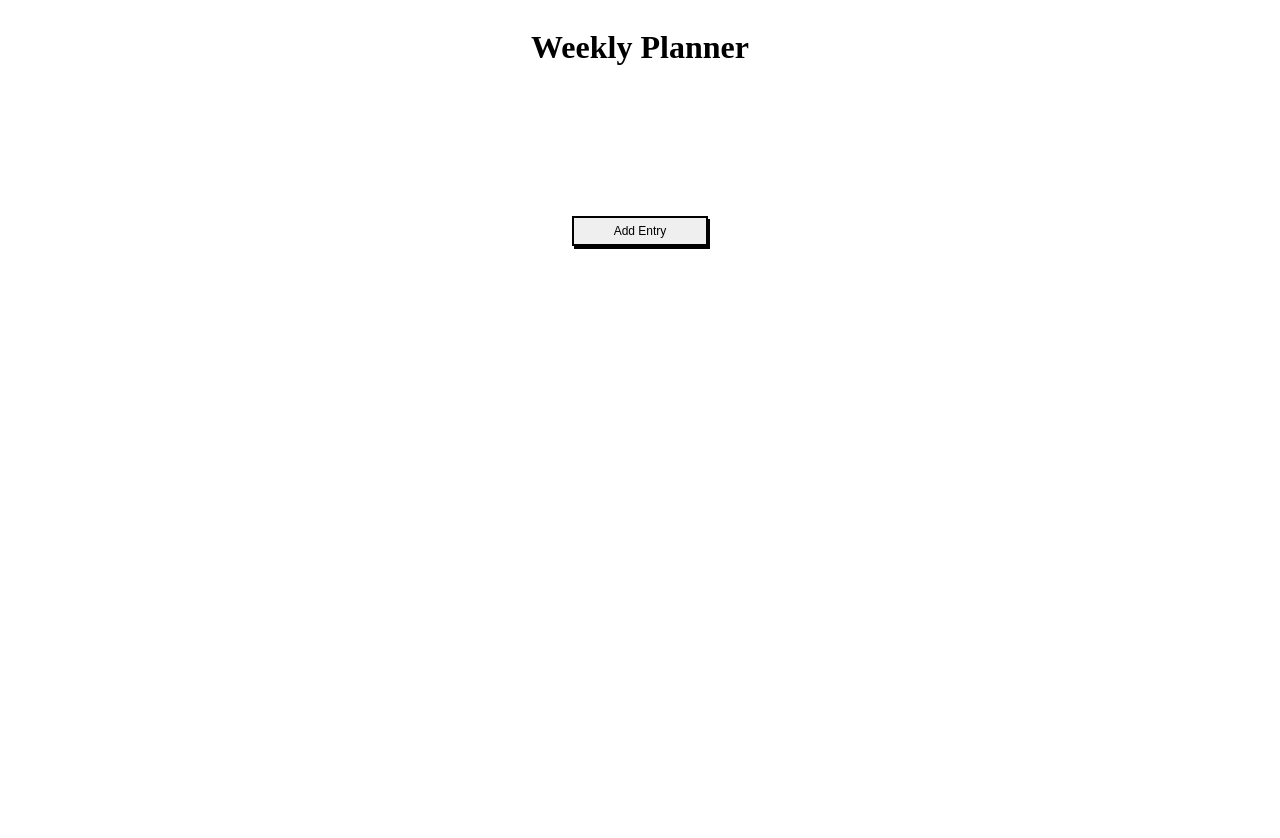
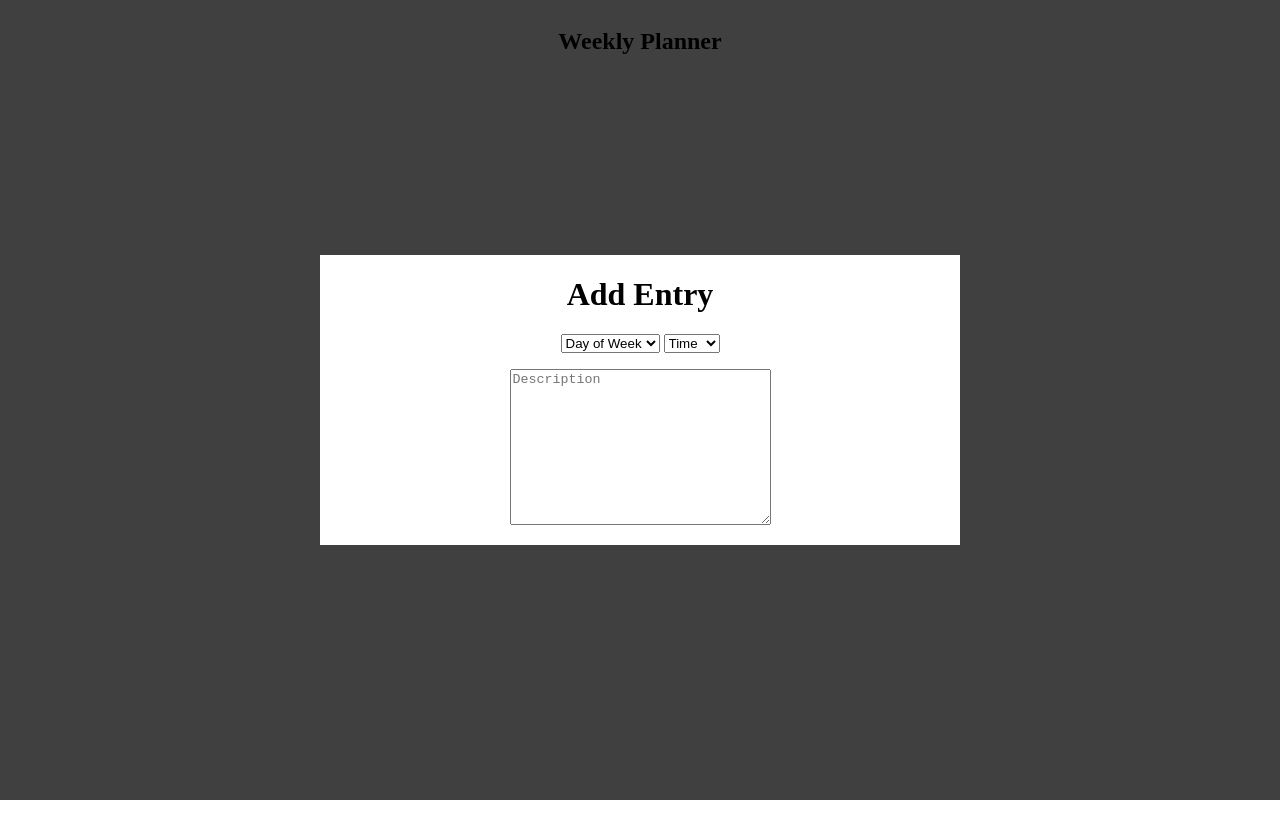
Before and after one commit to dcatan89/week-planner, a website: page index.html in a window 1280 px wide. Drawn offline with Linux system fonts and the light colour scheme.

Commit message:
incomplete

```diff
--- a/index.html
+++ b/index.html
@@ -10,13 +10,61 @@
   <div class="container">
     <div class="row">
       <div class="col-full center-txt">
-        <h1>Weekly Planner</h1>
+        <h2>Weekly Planner</h2>
       </div>
     </div>
-    <div class="row">
+    <div class="row hidden">
       <div class="col-full">
         <div class="row add-entry">
           <button class="add-button">Add Entry</button>
+        </div>
+      </div>
+    </div>
+    <div class="row modal">
+      <div class="col-full modal-content">
+        <h1>Add Entry</h1>
+        <div>
+          <select name="dayOfTheWeek">
+            <option>Day of Week</option>
+            <option value="Monday">Monday</option>
+            <option value="Tuesday">Tuesday</option>
+            <option value="Wednesday">Wednesday</option>
+            <option value="Thursday">Thursday</option>
+            <option value="Friday">Friday</option>
+            <option value="Saturday">Saturday</option>
+            <option value="Sunday">Sunday</option>
+          </select>
+          <select>
+            <option>Time</option>
+            <option value="0">0:00</option>
+            <option value="1">1:00</option>
+            <option value="2">2:00</option>
+            <option value="3">3:00</option>
+            <option value="4">4:00</option>
+            <option value="5">5:00</option>
+            <option value="6">6:00</option>
+            <option value="7">7:00</option>
+            <option value="8">8:00</option>
+            <option value="9">9:00</option>
+            <option value="10">10:00</option>
+            <option value="11">11:00</option>
+            <option value="12">12:00</option>
+            <option value="13">13:00</option>
+            <option value="14">14:00</option>
+            <option value="15">15:00</option>
+            <option value="16">16:00</option>
+            <option value="17">17:00</option>
+            <option value="18">18:00</option>
+            <option value="19">19:00</option>
+            <option value="20">20:00</option>
+            <option value="21">21:00</option>
+            <option value="22">22:00</option>
+            <option value="23">23:00</option>
+            <option value="24">24:00</option>
+          </select>
+        </div>
+        <div>
+          <textarea cols="30" rows="10" class="column-full Description" placeholder="Description"></textarea>
         </div>
       </div>
     </div>
--- a/styles.css
+++ b/styles.css
@@ -32,3 +32,34 @@
   background-color: rgb(149, 188, 242);
   cursor: pointer;
 }
+
+.hidden {
+  display: none;
+}
+
+.modal {
+  background-color: rgba(0, 0, 0, 0.75);
+  position: fixed;
+  top: 0;
+  left: 0;
+  z-index: 1;
+  width: 100%;
+  height: 100vh;
+  text-align: center;
+  display: flex;
+  justify-content: center;
+  align-items: center;
+}
+
+.modal-content {
+  width: 50%;
+  background-color: white;
+}
+
+select {
+  text-align: left;
+}
+
+textarea {
+  margin: 1rem;
+}
```
